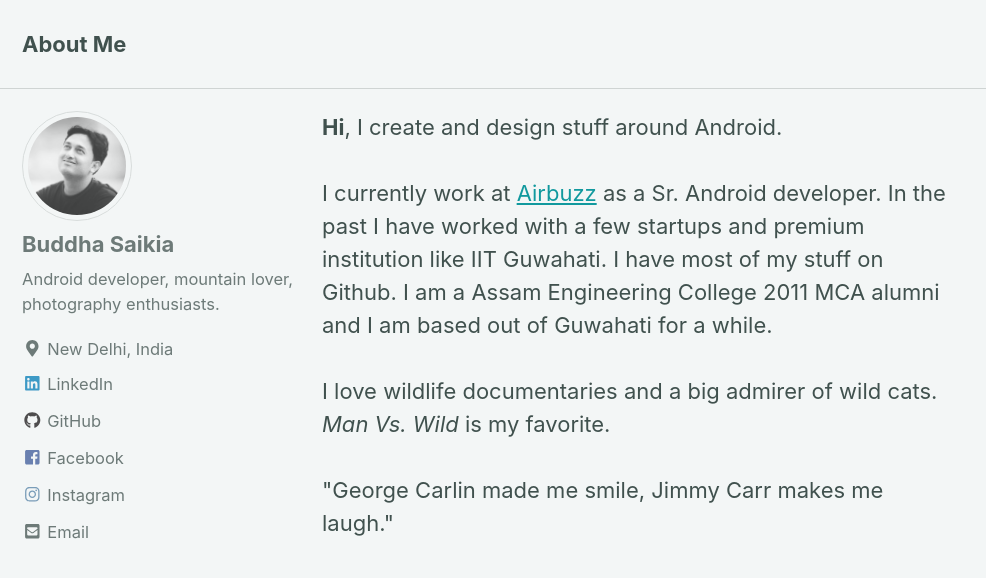
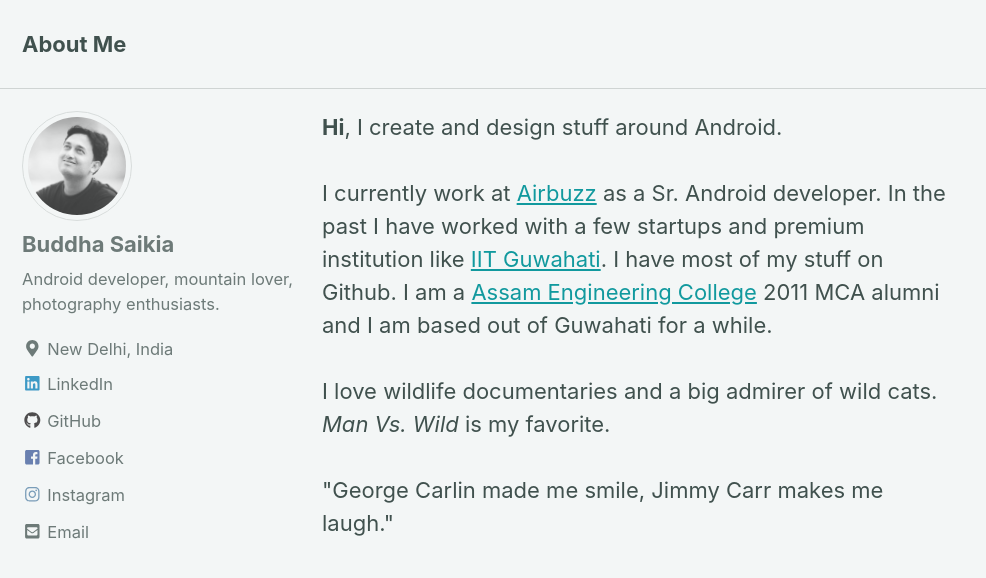
Before and after one commit to buddhasaikia/buddhasaikia.github.io, a Jekyll site: the page built from index.html, in a window 1280 px wide and 900 px high. Shown: the top 578 px of the window, without its empty margins (0-986 px from the left). Built offline with Jekyll 4.4.1, drawn with Linux system fonts in a browser that asks for light colours; cached includes are drawn as plain includes; nearby versions of some CDN libraries; the list of posts is cut into pages by our own code; some of the changed lines change nothing that is shown.

Commit message:
Update #33

```diff
--- a/index.html
+++ b/index.html
@@ -6,8 +6,8 @@ author_profile: true
 <br/><br/>
 
 I currently work at <a href="www.airwhizz.com">Airbuzz</a> as a Sr. Android developer. In the past I have worked
- with a few startups and premium institution like IIT Guwahati. I have most of my stuff on Github.
- I am a Assam Engineering College 2011 MCA alumni and I am based out of Guwahati for a while.
+ with a few startups and premium institution like <a href="http://www.iitg.ac.in/">IIT Guwahati</a>. I have most of my stuff on Github.
+ I am a <a href="http://www.aec.ac.in/">Assam Engineering College</a> 2011 MCA alumni and I am based out of Guwahati for a while.
 <br/><br/>
 
 I love wildlife documentaries and a big admirer of wild cats. <i>Man Vs. Wild</i> is my favorite.
```
